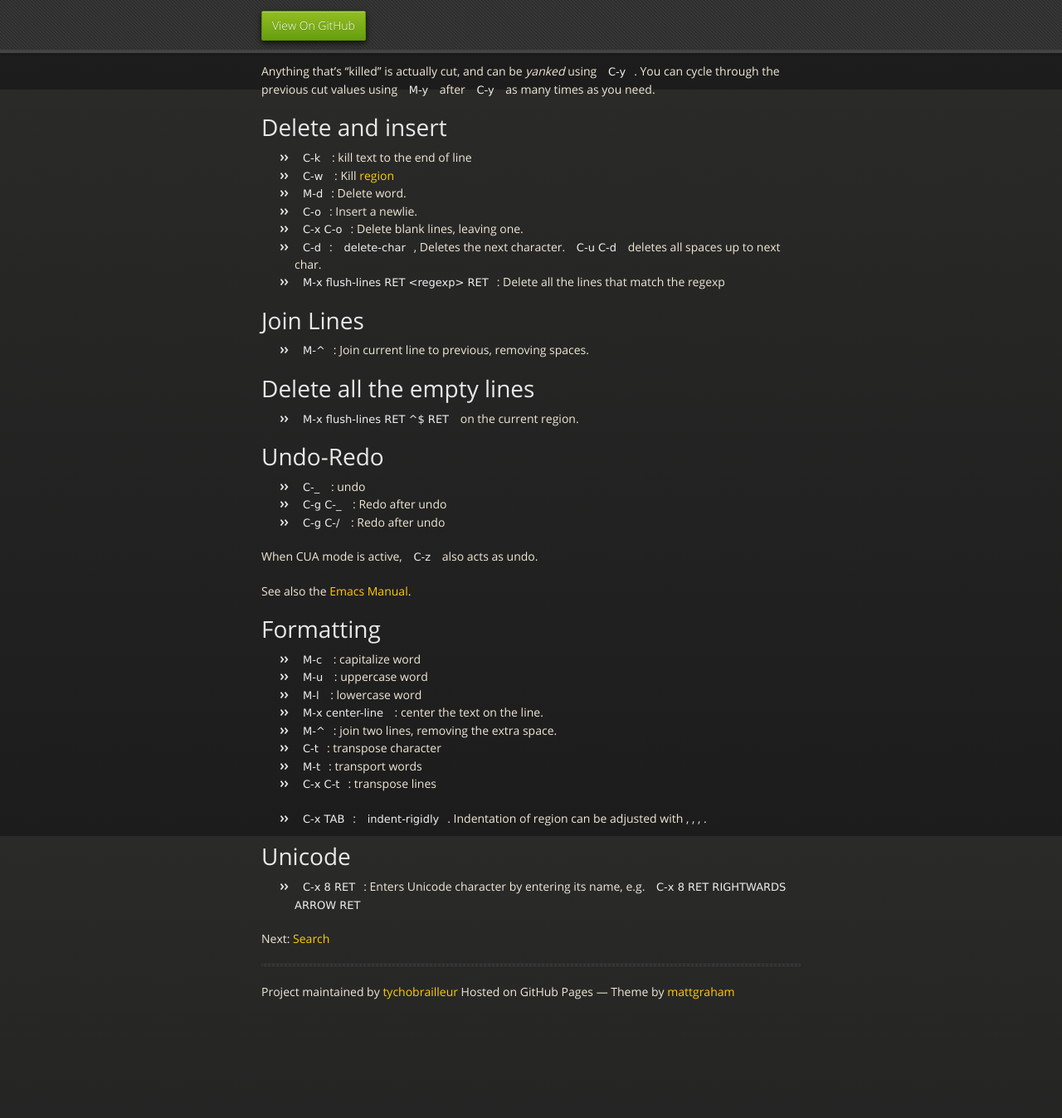
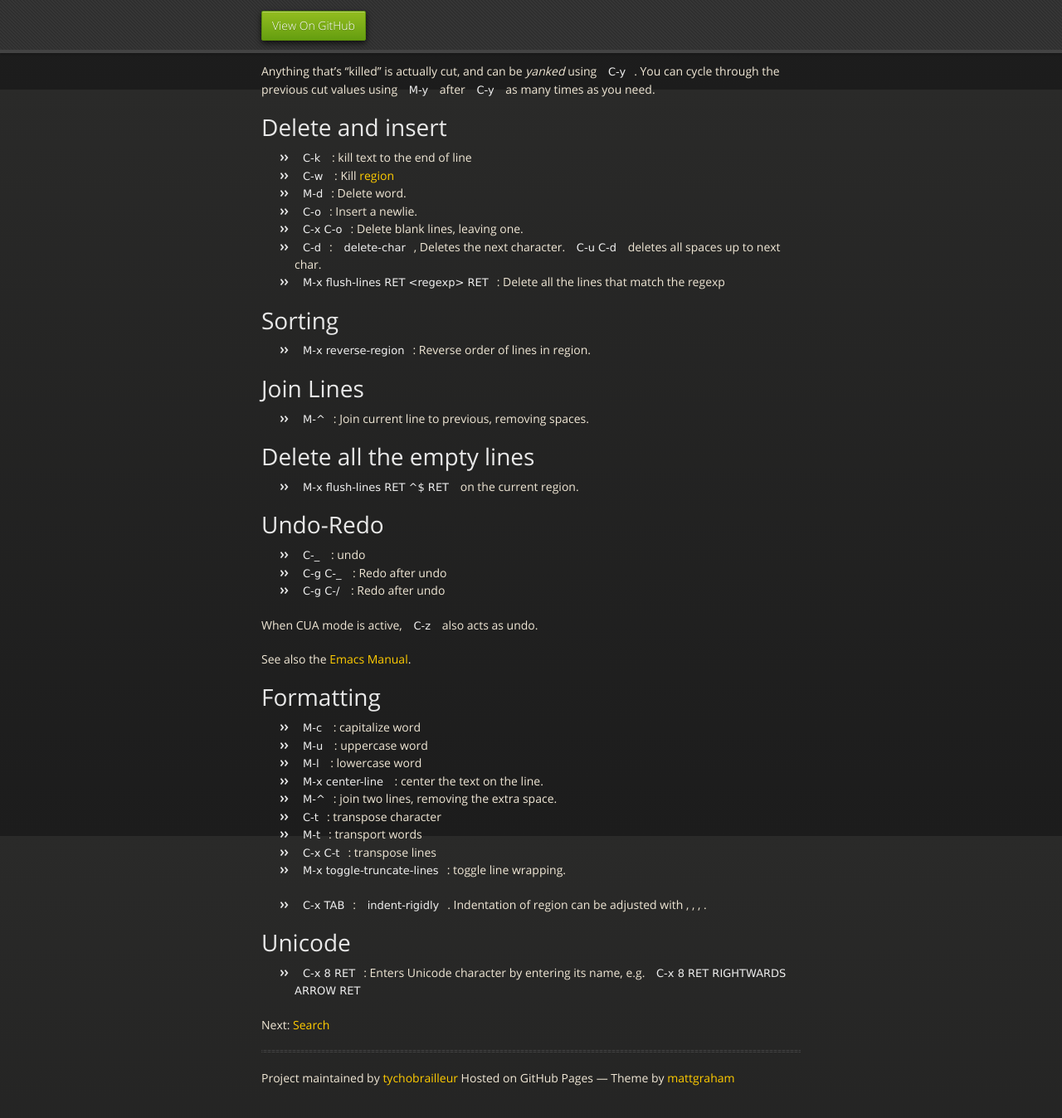
Before and after one commit to tychobrailleur/tychobrailleur.github.io, a Jekyll site: the page built from editing.md, in a window 1280 px wide and 1400 px high, scrolled down 792 px. Shown: the top 1348 px of the window at 83% size. Built offline with Jekyll 4.4.1, drawn with Linux system fonts in a browser that asks for light colours; nearby versions of some CDN libraries; before the commit the page ends 2088 px from its top, so only the background shows below that.

Commit message:
Add Editing details.

```diff
--- a/editing.md
+++ b/editing.md
@@ -49,6 +49,10 @@ after `C-y` as many times as you need.
 - `M-x flush-lines RET <regexp> RET`: Delete all the lines that match
   the regexp
 
+# Sorting
+
+- `M-x reverse-region`: Reverse order of lines in region.
+
 # Join Lines
 
 - `M-^`: Join current line to previous, removing spaces.
@@ -77,6 +81,7 @@ See also the [Emacs Manual](http://www.gnu.org/software/emacs/manual/html_node/e
 - `C-t`: transpose character
 - `M-t`: transport words
 - `C-x C-t`: transpose lines
+- `M-x toggle-truncate-lines`: toggle line wrapping.
 
 - `C-x TAB`: `indent-rigidly`.  Indentation of region can be adjusted
   with <left>, <right>, <S-left>, <S-right>.
```
